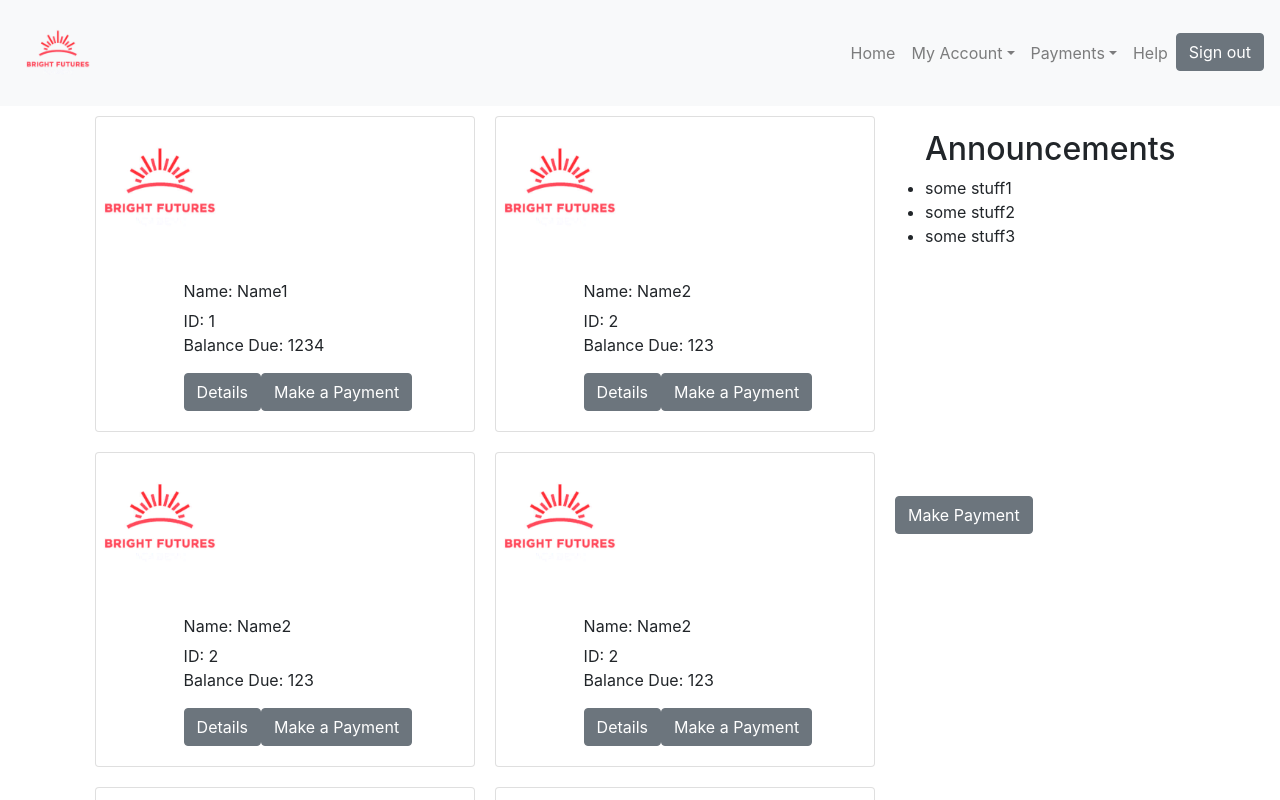
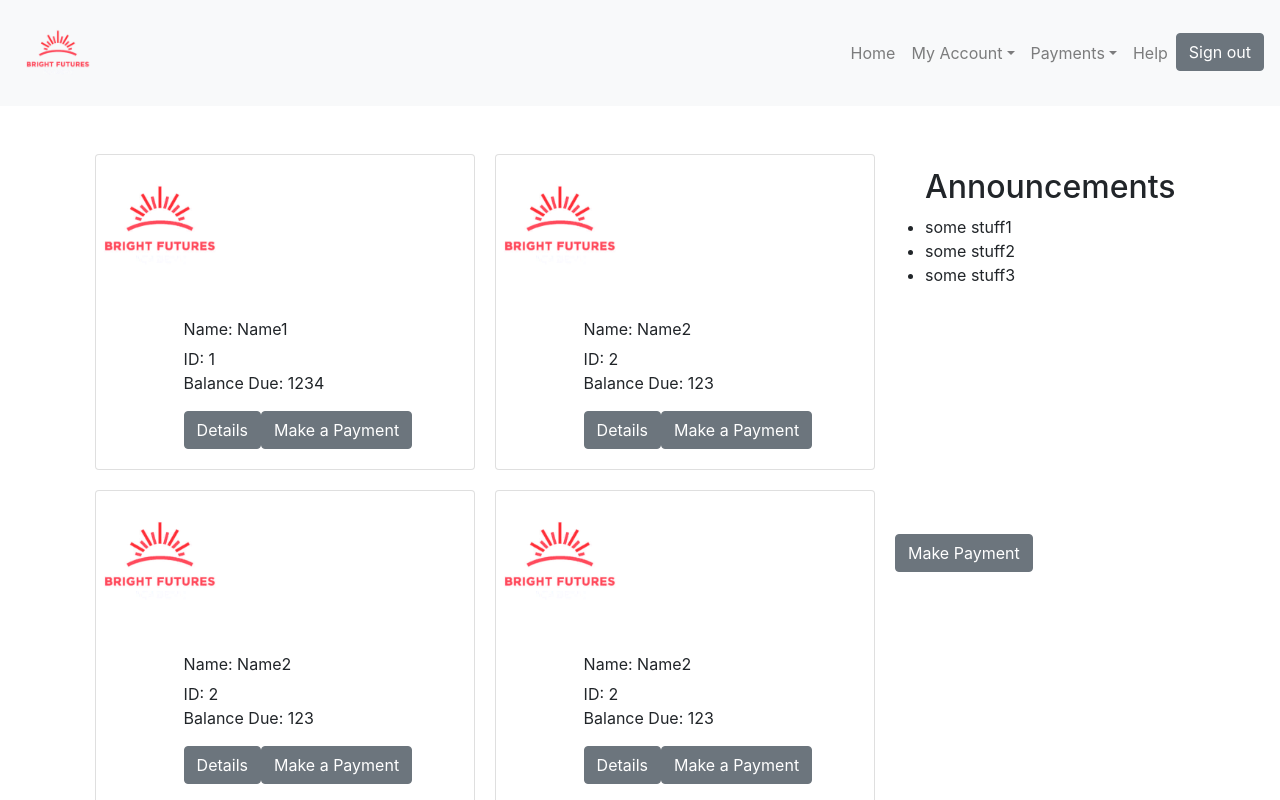
Before and after one commit to GTBitsOfGood/bright-futures-academy, a React (Create React App) app in the folder client/: page /makepayment in a window 1280 px wide. Shown: the top 800 px of the page. Built offline with nearby package versions, Linux system fonts and the light colour scheme.

Commit message:
Fix padding of heading on payment page

```diff
--- a/client/src/pages/css/PaymentPageOne.css
+++ b/client/src/pages/css/PaymentPageOne.css
@@ -24,6 +24,10 @@ TODO: Style the progress bar to look more professional
     text-align: right;
 }
 
+.container {
+    padding-top: 3%;
+}
+
 #ActivityList > div > p > span {
     float: right;
 }
```
